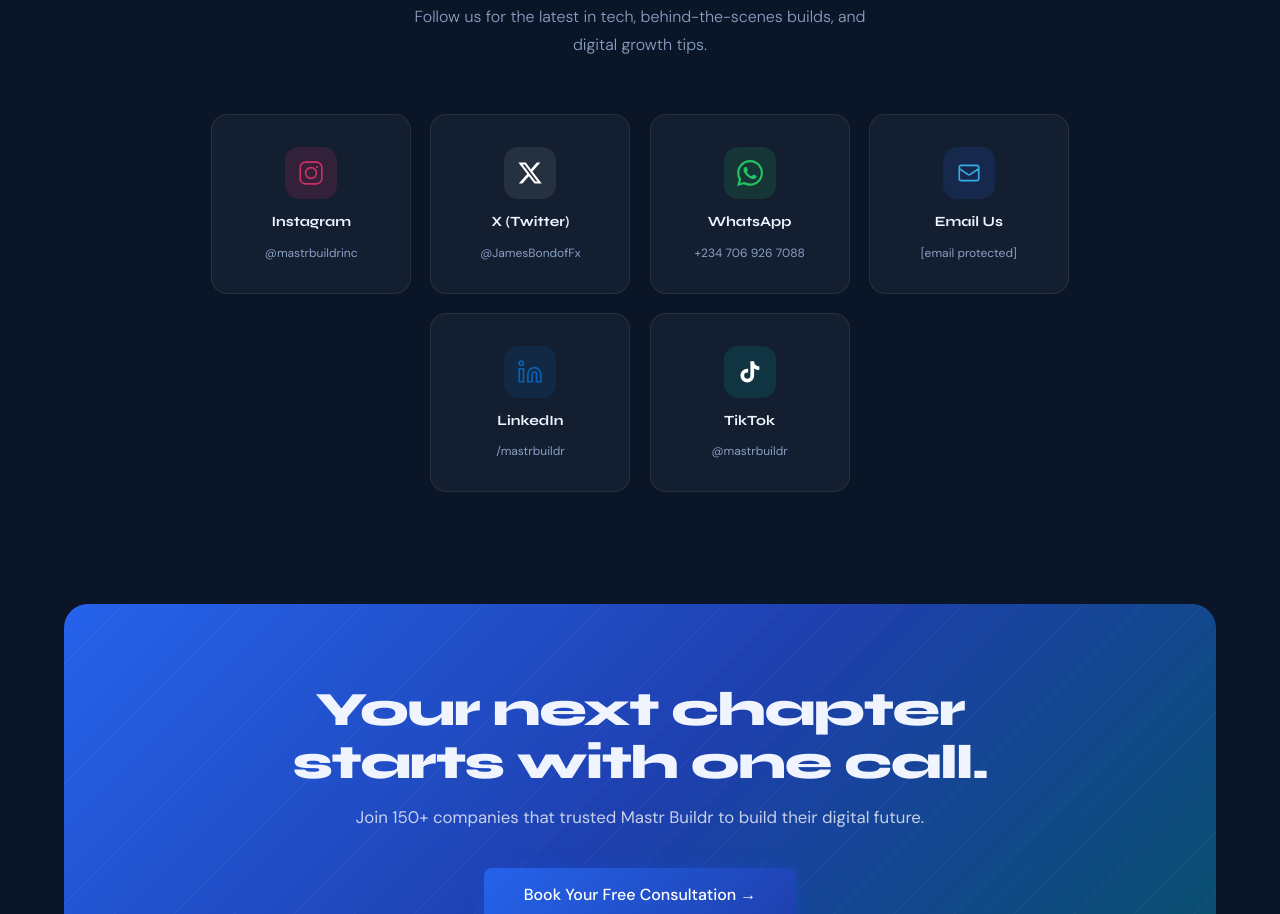
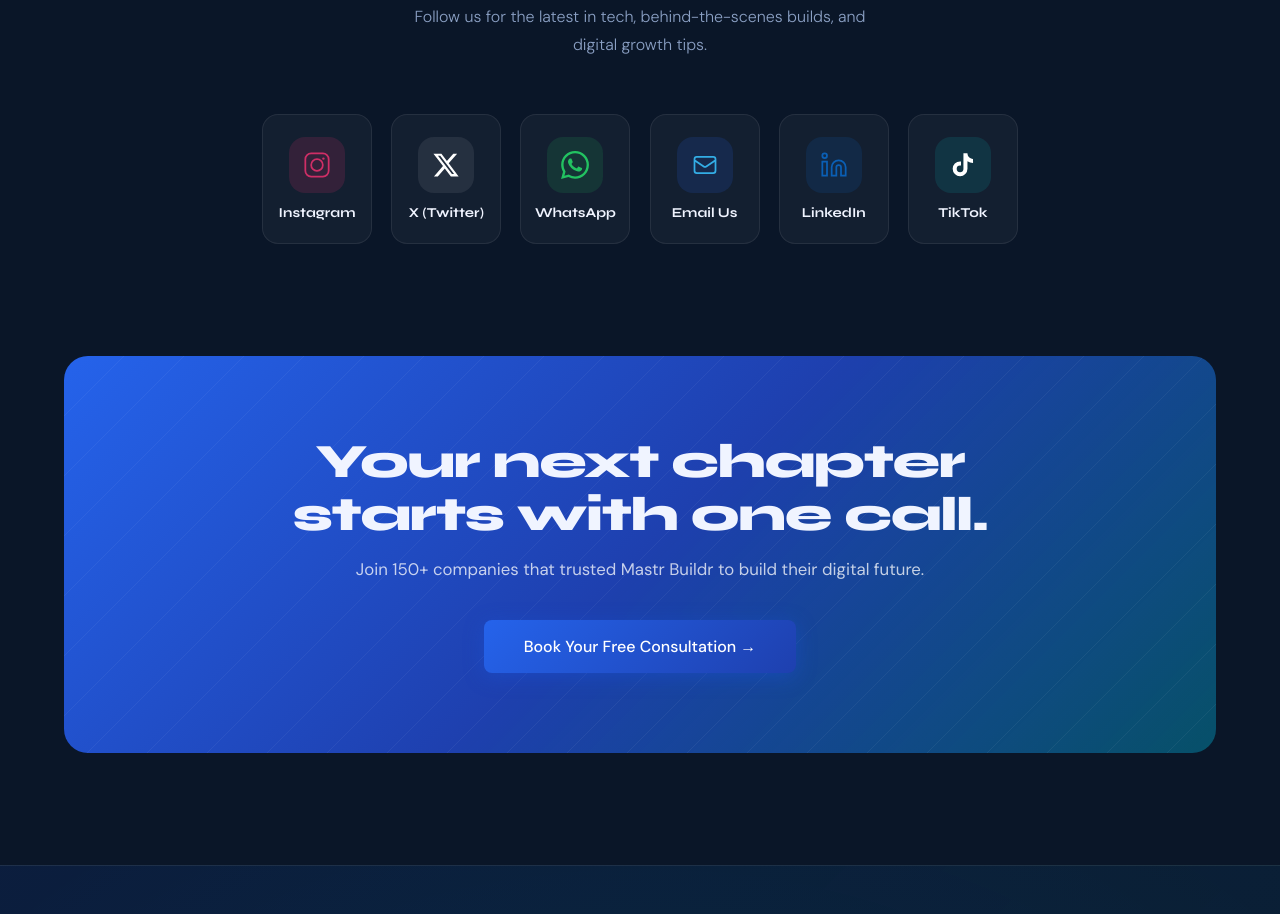
Before and after one commit to JamestheBuildrCodes/MastrBuildrPage, a website: page index.html in a window 1280 px wide. Shown: the part 8900-9814 px from the top of the page. Drawn offline with Linux system fonts and the light colour scheme; no server answers.

Commit message:
Edited the main page

```diff
--- a/index.html
+++ b/index.html
@@ -569,13 +569,13 @@
     max-width: 860px; margin: 0 auto;
   }
   .social-card {
-    flex: 1 1 160px; max-width: 200px;
+    flex: 0 0 auto; width: 110px;
     background: var(--glass); border: 1px solid var(--glass-border);
-    border-radius: 16px; padding: 2rem 1.5rem;
-    display: flex; flex-direction: column; align-items: center; gap: 0.9rem;
+    border-radius: 16px; padding: 1.4rem 1rem;
+    display: flex; flex-direction: column; align-items: center; gap: 0.65rem;
     text-decoration: none; color: var(--white);
     transition: transform 0.3s, border-color 0.3s, background 0.3s, box-shadow 0.3s;
-     position: relative; overflow: hidden;
+    position: relative; overflow: hidden;
   }
   .social-card::before {
     content: ''; position: absolute; inset: 0;
@@ -584,14 +584,14 @@
   }
   .social-card:hover { transform: translateY(-6px); box-shadow: 0 20px 40px rgba(0,0,0,0.3); }
   .social-icon {
-    width: 52px; height: 52px; border-radius: 14px;
+    width: 56px; height: 56px; border-radius: 16px;
     display: flex; align-items: center; justify-content: center;
     transition: transform 0.3s;
   }
-  .social-card:hover .social-icon { transform: scale(1.1) rotate(-5deg); }
-  .social-icon svg { width: 26px; height: 26px; }
-  .social-name { font-family: 'Syne', sans-serif; font-size: 0.88rem; font-weight: 700; }
-  .social-handle { color: var(--muted); font-size: 0.75rem; }
+  .social-card:hover .social-icon { transform: scale(1.12) rotate(-5deg); }
+  .social-icon svg { width: 28px; height: 28px; }
+  .social-name { font-family: 'Syne', sans-serif; font-size: 0.85rem; font-weight: 700; }
+  .social-handle { display: none; }
   /* Per-platform colors */
   .sc-ig:hover { border-color: rgba(225,48,108,0.4); background: rgba(225,48,108,0.06); }
   .sc-x:hover  { border-color: rgba(255,255,255,0.25); background: rgba(255,255,255,0.05); }
@@ -967,7 +967,7 @@
     #cta-final { padding: 3rem 2rem; }
     .nav-links { display: none; }
     .social-grid { gap: 1rem; }
-    .social-card { flex: 1 1 130px; }
+    .social-card { width: 90px; padding: 1.1rem 0.7rem; }
     .process-track { grid-template-columns: 1fr 1fr; gap: 2rem; }
     .process-track::before { display: none; }
     #chat-panel { width: calc(100vw - 3rem); right: 1.5rem; }
```
